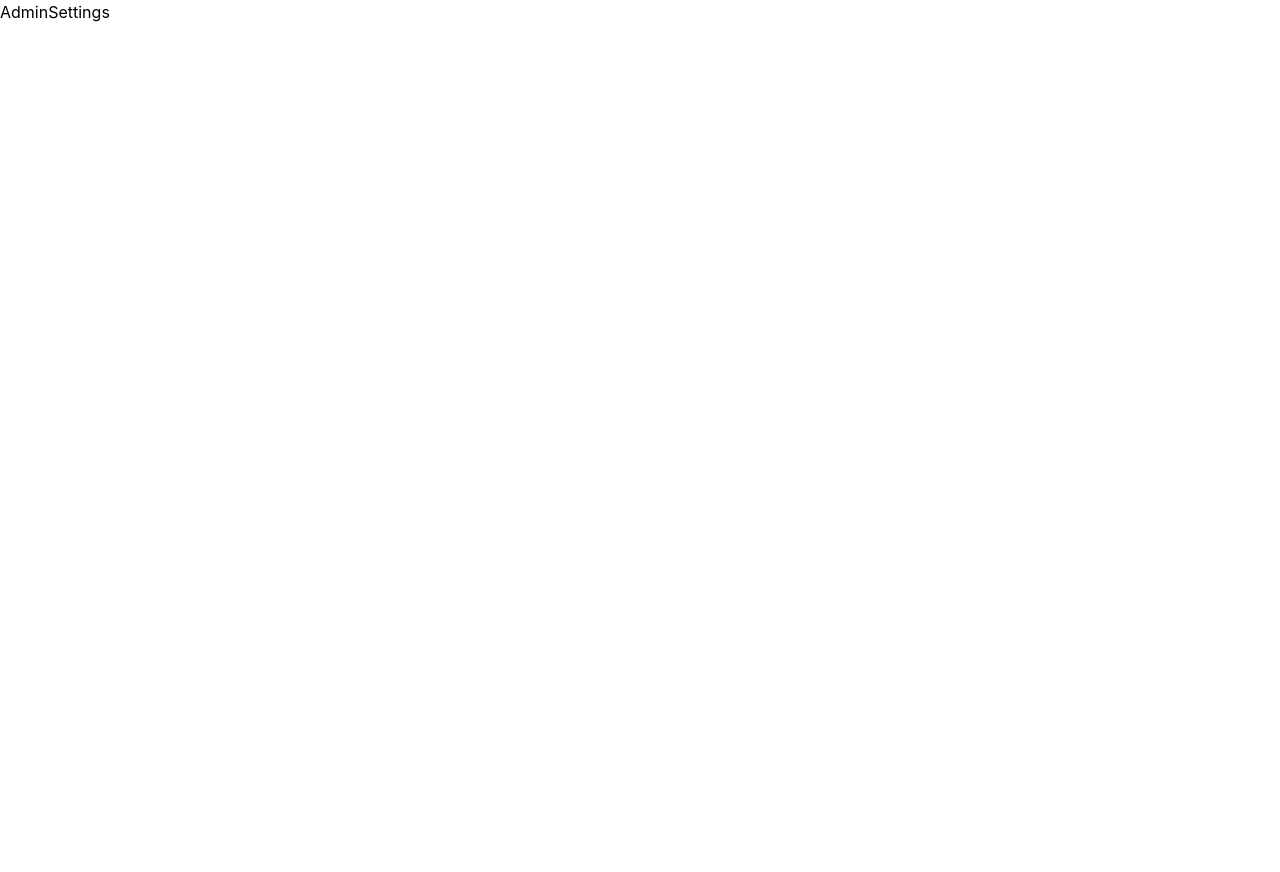
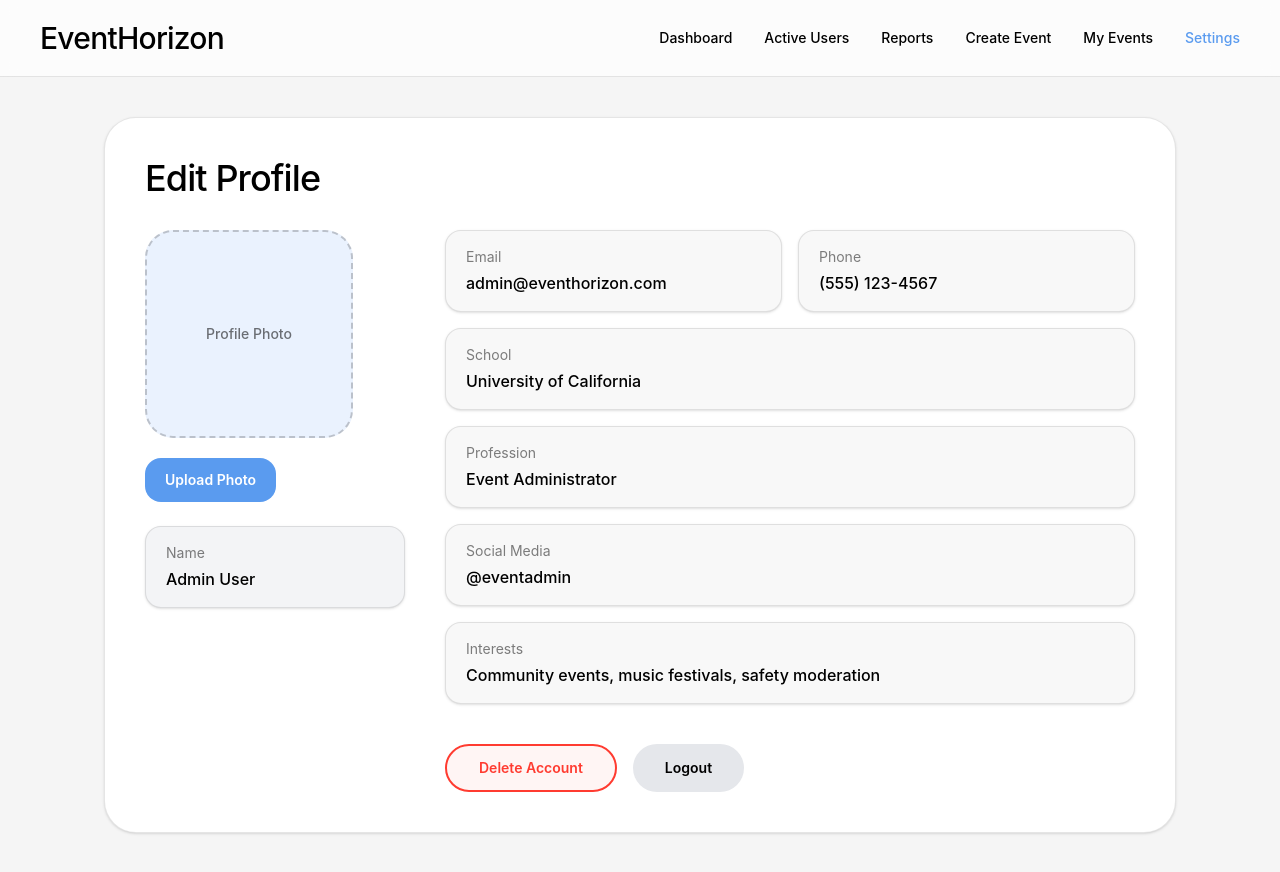
Before and after one commit to DragonShadow343/EventHorizon, a React (Vite) app in the folder Frontend/: page /admin/settings in a window 1280 px wide. Before the commit the page ends 800 px from the top, so only its background shows below. Built offline with nearby package versions, Linux system fonts and the light colour scheme.

Commit message:
Added UI layout for AdminSettings and AdminUserDetails

```diff
--- a/Frontend/src/pages/admin/AdminSettings.jsx
+++ b/Frontend/src/pages/admin/AdminSettings.jsx
@@ -1,9 +1,117 @@
-import React from 'react'
+import React from "react";
 
 const AdminSettings = () => {
   return (
-    <div>AdminSettings</div>
-  )
-}
+    <div className="min-h-screen bg-[#F5F5F5] text-black">
+      {/* Top Navigation */}
+      <header className="border-b border-black/10 bg-white/70 backdrop-blur-sm">
+        <div className="mx-auto flex max-w-7xl items-center justify-between px-6 py-5 lg:px-10">
+          <h1 className="text-3xl font-medium tracking-tight">EventHorizon</h1>
 
-export default AdminSettings
+          <nav className="hidden items-center gap-8 text-sm font-medium md:flex">
+            <a href="#" className="transition hover:text-[#5A9BEF]">
+              Dashboard
+            </a>
+            <a href="#" className="transition hover:text-[#5A9BEF]">
+              Active Users
+            </a>
+            <a href="#" className="transition hover:text-[#5A9BEF]">
+              Reports
+            </a>
+            <a href="#" className="transition hover:text-[#5A9BEF]">
+              Create Event
+            </a>
+            <a href="#" className="transition hover:text-[#5A9BEF]">
+              My Events
+            </a>
+            <a href="#" className="text-[#5A9BEF]">
+              Settings
+            </a>
+          </nav>
+        </div>
+      </header>
+
+      {/* Main Content */}
+      <main className="mx-auto max-w-6xl px-6 py-10 lg:px-10">
+        <div className="rounded-[32px] border border-black/10 bg-white p-6 shadow-sm sm:p-8 lg:p-10">
+          <h2 className="mb-8 text-4xl font-medium tracking-tight">
+            Edit Profile
+          </h2>
+
+          <div className="grid gap-10 lg:grid-cols-[260px_1fr]">
+            {/* Left Column */}
+            <section className="flex flex-col items-start">
+              <div className="flex h-52 w-52 items-center justify-center rounded-[28px] border-2 border-dashed border-black/20 bg-[#EAF2FE]">
+                <span className="text-sm font-medium text-black/55">
+                  Profile Photo
+                </span>
+              </div>
+
+              <button className="mt-5 rounded-2xl bg-[#5A9BEF] px-5 py-3 text-sm font-semibold text-white transition hover:opacity-90">
+                Upload Photo
+              </button>
+
+              <div className="mt-6 w-full rounded-2xl border border-black/10 bg-[#F3F4F6] px-5 py-4 shadow-sm">
+                <p className="text-sm text-black/50">Name</p>
+                <p className="mt-1 text-base font-medium">Admin User</p>
+              </div>
+            </section>
+
+            {/* Right Column */}
+            <section className="space-y-4">
+              <div className="grid gap-4 sm:grid-cols-2">
+                <div className="rounded-2xl border border-black/10 bg-[#F8F8F8] px-5 py-4 shadow-sm">
+                  <p className="text-sm text-black/50">Email</p>
+                  <p className="mt-1 text-base font-medium">
+                    admin@eventhorizon.com
+                  </p>
+                </div>
+
+                <div className="rounded-2xl border border-black/10 bg-[#F8F8F8] px-5 py-4 shadow-sm">
+                  <p className="text-sm text-black/50">Phone</p>
+                  <p className="mt-1 text-base font-medium">(555) 123-4567</p>
+                </div>
+              </div>
+
+              <div className="rounded-2xl border border-black/10 bg-[#F8F8F8] px-5 py-4 shadow-sm">
+                <p className="text-sm text-black/50">School</p>
+                <p className="mt-1 text-base font-medium">
+                  University of California
+                </p>
+              </div>
+
+              <div className="rounded-2xl border border-black/10 bg-[#F8F8F8] px-5 py-4 shadow-sm">
+                <p className="text-sm text-black/50">Profession</p>
+                <p className="mt-1 text-base font-medium">Event Administrator</p>
+              </div>
+
+              <div className="rounded-2xl border border-black/10 bg-[#F8F8F8] px-5 py-4 shadow-sm">
+                <p className="text-sm text-black/50">Social Media</p>
+                <p className="mt-1 text-base font-medium">@eventadmin</p>
+              </div>
+
+              <div className="rounded-2xl border border-black/10 bg-[#F8F8F8] px-5 py-4 shadow-sm">
+                <p className="text-sm text-black/50">Interests</p>
+                <p className="mt-1 text-base font-medium">
+                  Community events, music festivals, safety moderation
+                </p>
+              </div>
+
+              <div className="flex flex-col gap-4 pt-6 sm:flex-row">
+                <button className="rounded-full border-2 border-[#FF3B30] bg-[#FFF5F4] px-8 py-3 text-sm font-semibold text-[#FF3B30] transition hover:bg-[#FFE9E7]">
+                  Delete Account
+                </button>
+
+                <button className="rounded-full bg-[#E5E7EB] px-8 py-3 text-sm font-semibold text-black transition hover:bg-[#DADDE2]">
+                  Logout
+                </button>
+              </div>
+            </section>
+          </div>
+        </div>
+      </main>
+    </div>
+  );
+};
+
+export default AdminSettings;
--- a/Frontend/src/pages/admin/AdminUserDetails.jsx
+++ b/Frontend/src/pages/admin/AdminUserDetails.jsx
@@ -1,9 +1,120 @@
-import React from 'react'
+import React from "react";
 
 const AdminUserPage = () => {
+  const user = {
+    name: "Jordan Lee",
+    email: "jordan.lee@email.com",
+    phone: "(555) 987-2143",
+    school: "Stanford University",
+    profession: "Marketing Coordinator",
+    socialMedia: "@jordanlee",
+    interests: "Live events, tech meetups, photography",
+  };
+
   return (
-    <div>AdminUserPage</div>
-  )
-}
+    <div className="min-h-screen bg-[#F5F5F5] text-black">
+      {/* Top Navigation */}
+      <header className="border-b border-black/10 bg-white/70 backdrop-blur-sm">
+        <div className="mx-auto flex max-w-7xl items-center justify-between px-6 py-5 lg:px-10">
+          <h1 className="text-3xl font-medium tracking-tight">EventHorizon</h1>
 
-export default AdminUserPage
+          <nav className="hidden items-center gap-8 text-sm font-medium md:flex">
+            <a href="#" className="transition hover:text-[#5A9BEF]">
+              Dashboard
+            </a>
+            <a href="#" className="text-[#5A9BEF]">
+              Active Users
+            </a>
+            <a href="#" className="transition hover:text-[#5A9BEF]">
+              Reports
+            </a>
+            <a href="#" className="transition hover:text-[#5A9BEF]">
+              Create Event
+            </a>
+            <a href="#" className="transition hover:text-[#5A9BEF]">
+              My Events
+            </a>
+            <a href="#" className="transition hover:text-[#5A9BEF]">
+              Settings
+            </a>
+          </nav>
+        </div>
+      </header>
+
+      {/* Main Content */}
+      <main className="mx-auto max-w-6xl px-6 py-10 lg:px-10">
+        <div className="mb-8 flex items-center gap-4">
+          <button className="flex h-11 w-11 items-center justify-center rounded-full border border-black/15 bg-white text-xl transition hover:border-[#5A9BEF] hover:text-[#5A9BEF]">
+            ←
+          </button>
+          <h2 className="text-4xl font-medium tracking-tight">User Details</h2>
+        </div>
+
+        <div className="rounded-[32px] border border-black/10 bg-white p-6 shadow-sm sm:p-8 lg:p-10">
+          <div className="grid gap-10 lg:grid-cols-[240px_1fr]">
+            {/* Left Column */}
+            <section className="flex flex-col items-start">
+              <div className="flex h-52 w-52 items-center justify-center rounded-[28px] border-2 border-dashed border-black/20 bg-[#EAF2FE]">
+                <span className="text-sm font-medium text-black/55">
+                  Profile Photo
+                </span>
+              </div>
+
+              <div className="mt-6 w-full rounded-2xl border border-black/10 bg-[#F3F4F6] px-5 py-4 shadow-sm">
+                <p className="text-sm text-black/50">Name</p>
+                <p className="mt-1 text-base font-medium">{user.name}</p>
+              </div>
+            </section>
+
+            {/* Right Column */}
+            <section className="space-y-4">
+              <div className="grid gap-4 sm:grid-cols-2">
+                <div className="rounded-2xl border border-black/10 bg-[#F8F8F8] px-5 py-4 shadow-sm">
+                  <p className="text-sm text-black/50">Email</p>
+                  <p className="mt-1 text-base font-medium">{user.email}</p>
+                </div>
+
+                <div className="rounded-2xl border border-black/10 bg-[#F8F8F8] px-5 py-4 shadow-sm">
+                  <p className="text-sm text-black/50">Phone</p>
+                  <p className="mt-1 text-base font-medium">{user.phone}</p>
+                </div>
+              </div>
+
+              <div className="rounded-2xl border border-black/10 bg-[#F8F8F8] px-5 py-4 shadow-sm">
+                <p className="text-sm text-black/50">School</p>
+                <p className="mt-1 text-base font-medium">{user.school}</p>
+              </div>
+
+              <div className="rounded-2xl border border-black/10 bg-[#F8F8F8] px-5 py-4 shadow-sm">
+                <p className="text-sm text-black/50">Profession</p>
+                <p className="mt-1 text-base font-medium">{user.profession}</p>
+              </div>
+
+              <div className="rounded-2xl border border-black/10 bg-[#F8F8F8] px-5 py-4 shadow-sm">
+                <p className="text-sm text-black/50">Social Media</p>
+                <p className="mt-1 text-base font-medium">{user.socialMedia}</p>
+              </div>
+
+              <div className="rounded-2xl border border-black/10 bg-[#F8F8F8] px-5 py-4 shadow-sm">
+                <p className="text-sm text-black/50">Interests</p>
+                <p className="mt-1 text-base font-medium">{user.interests}</p>
+              </div>
+
+              <div className="flex flex-col gap-4 pt-6 sm:flex-row">
+                <button className="rounded-full bg-[#E5E7EB] px-8 py-3 text-sm font-semibold text-black transition hover:bg-[#DADDE2]">
+                  Email User
+                </button>
+
+                <button className="rounded-full border-2 border-[#FF3B30] bg-[#FFF5F4] px-8 py-3 text-sm font-semibold text-[#FF3B30] transition hover:bg-[#FFE9E7]">
+                  Ban User
+                </button>
+              </div>
+            </section>
+          </div>
+        </div>
+      </main>
+    </div>
+  );
+};
+
+export default AdminUserPage;
```
Also changed, not shown: Frontend/src/pages/admin/AdminReportDetails.jsx (+35 -34 lines).
